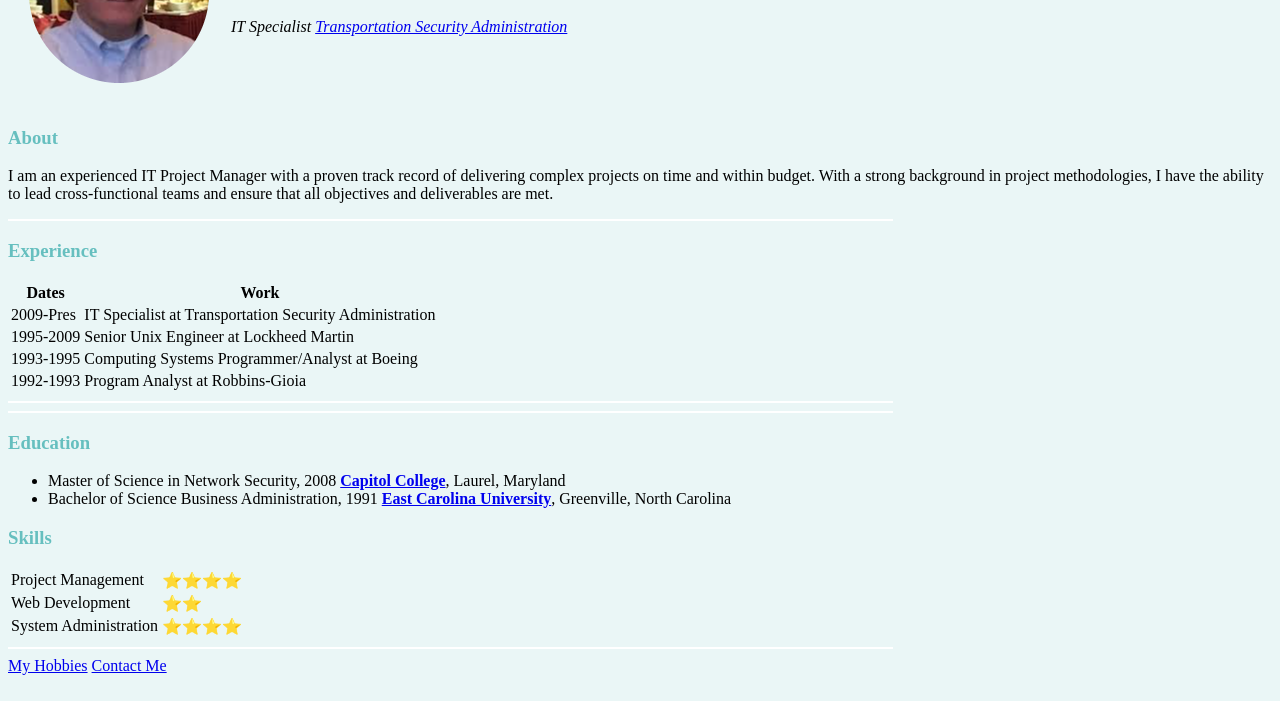
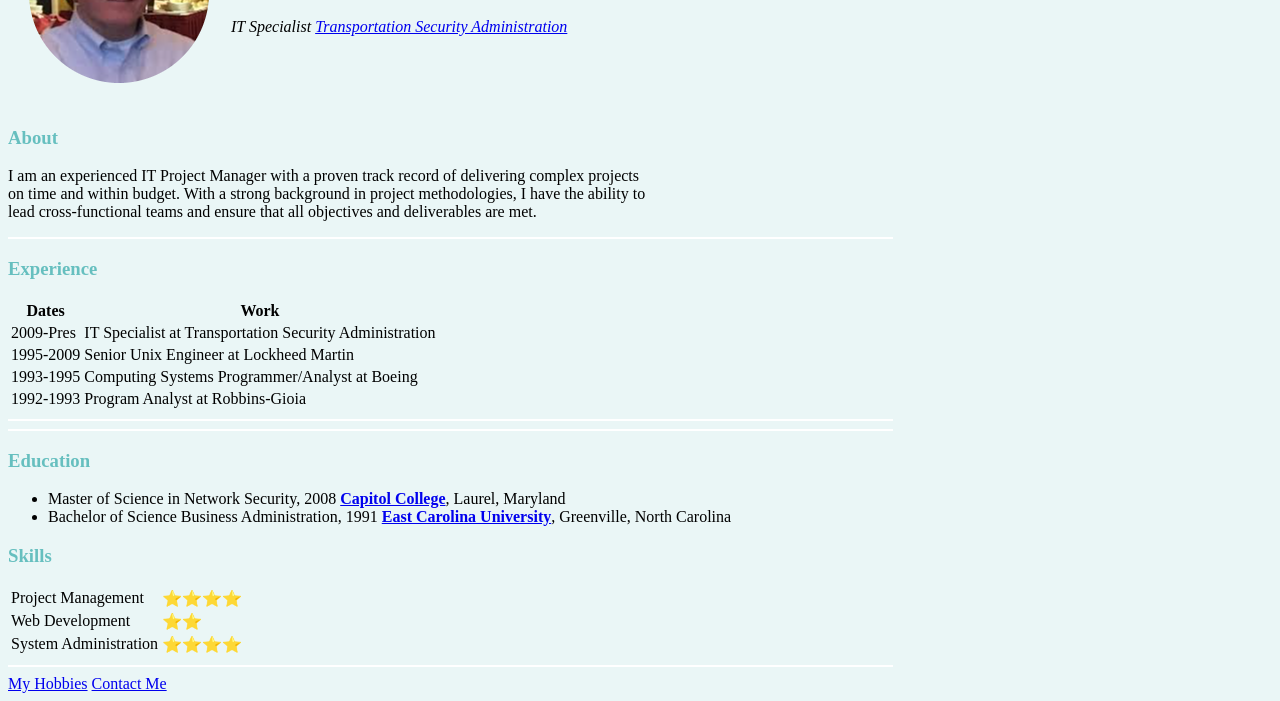
Before and after one commit to artsingletary/cv, a plain HTML site: page index.html in a window 1280 px wide. Shown: the part 126-827 px from the top of the page. Drawn offline with Linux system fonts and the light colour scheme.

Commit message:
Added breaks

```diff
--- a/index.html
+++ b/index.html
@@ -16,8 +16,8 @@
       </tr>
     </table>
     <h3>About</h3>
-    <p>I am an experienced IT Project Manager with a proven track record of delivering complex projects
-       on time and within budget.  With a strong background in project methodologies, I have the ability to
+    <p>I am an experienced IT Project Manager with a proven track record of delivering complex projects<br>
+       on time and within budget.  With a strong background in project methodologies, I have the ability to<br>
        lead cross-functional teams and ensure that all objectives and deliverables are met.
     </p>
 
```
